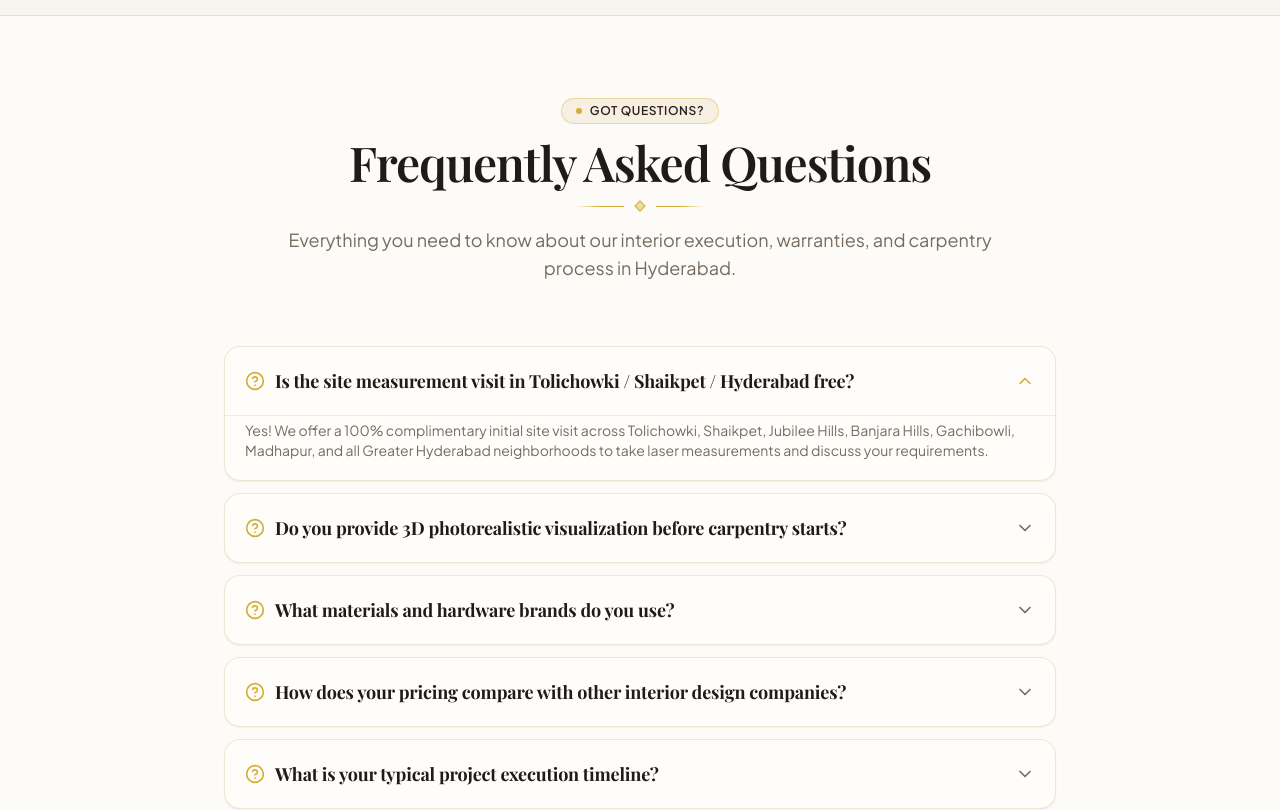
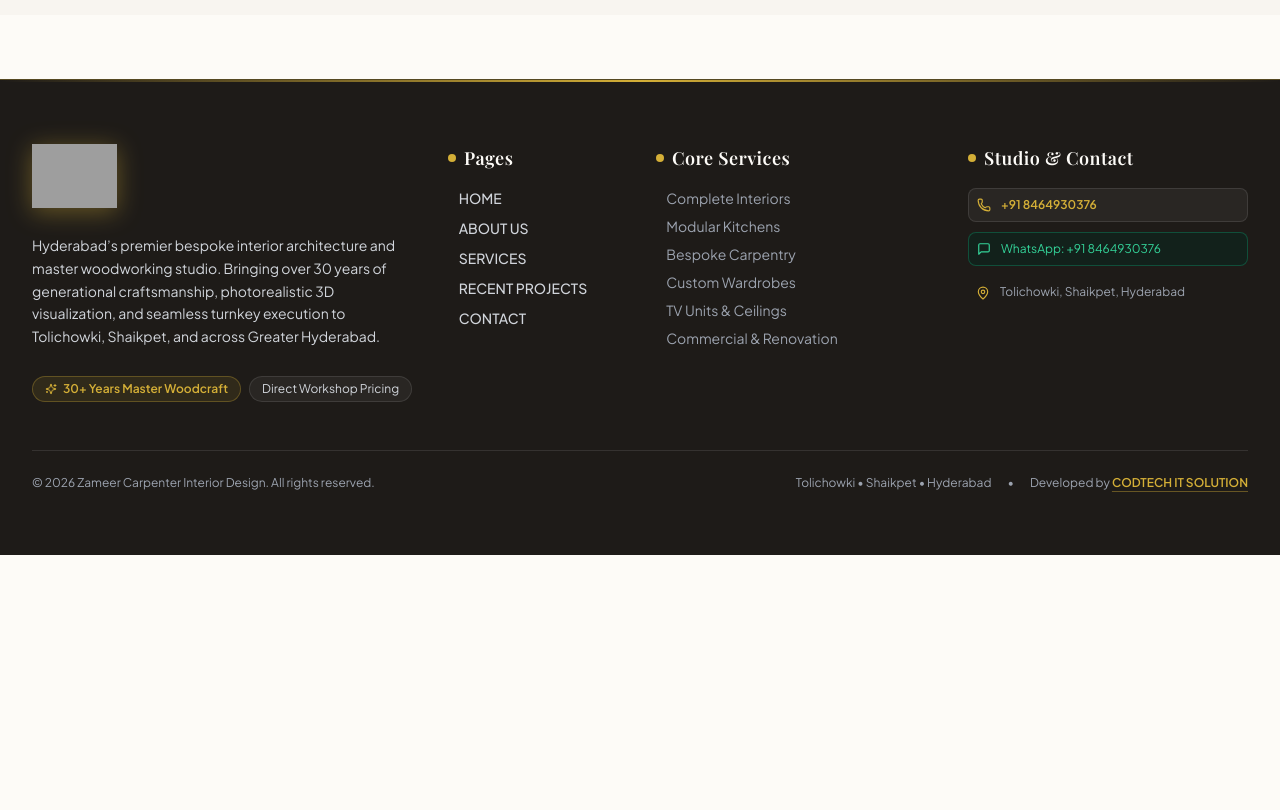
Before and after one commit to gouravboga12-rgb/Zameer-Carpenter-Interior-Design, a React (Vite) app: page /contact in a window 1280 px wide. Shown: the part 1640-2450 px from the top of the page. After the commit the page ends 2195 px from the top, so only its background shows below. Built offline with nearby package versions, Linux system fonts and the light colour scheme; grey boxes are pictures that could not be loaded; the HTML template or start-up script is replaced by a standard one; a web font is replaced by a local one.

Commit message:
Remove Frequently Asked Questions section from ContactPage

```diff
--- a/src/pages/ContactPage.jsx
+++ b/src/pages/ContactPage.jsx
@@ -1,38 +1,13 @@
-import React, { useState } from 'react';
+import React from 'react';
 import { motion } from 'framer-motion';
-import { Phone, MessageSquare, Mail, MapPin, Clock, ShieldCheck, Sparkles, ChevronDown, ChevronUp, Compass, Ruler, HelpCircle } from 'lucide-react';
+import { Phone, MessageSquare, Mail, MapPin, Clock, Sparkles } from 'lucide-react';
 import SectionHeading from '../components/ui/SectionHeading';
 import GoogleMapEmbed from '../components/ui/GoogleMapEmbed';
 import ConsultationForm from '../components/home/ConsultationForm';
 import { COMPANY_INFO } from '../data/companyInfo';
 import { getGeneralWhatsAppUrl } from '../utils/whatsapp';
 
-const FAQS = [
-  {
-    q: "Is the site measurement visit in Tolichowki / Shaikpet / Hyderabad free?",
-    a: "Yes! We offer a 100% complimentary initial site visit across Tolichowki, Shaikpet, Jubilee Hills, Banjara Hills, Gachibowli, Madhapur, and all Greater Hyderabad neighborhoods to take laser measurements and discuss your requirements."
-  },
-  {
-    q: "Do you provide 3D photorealistic visualization before carpentry starts?",
-    a: "Absolutely. We provide complete 2D layout drawings and photorealistic 3D renders of your modular kitchen, living room, and wardrobes so you can visualize the exact colors, finishes, and lighting before workshop manufacturing begins."
-  },
-  {
-    q: "What materials and hardware brands do you use?",
-    a: "We strictly use certified IS:710 Marine-Grade Boiling-Water-Proof (BWP) plywood for all wet zones (kitchens & vanities), premium calibrated core for wardrobes, and authentic German hardware fittings from Blum, Hettich, Hafele, and Ebco."
-  },
-  {
-    q: "How does your pricing compare with other interior design companies?",
-    a: "Because we manufacture directly in our local Hyderabad carpentry workshop without third-party contracting or costly commercial showroom overheads, our clients typically save 25% to 35% on turnkey execution while getting superior quality materials."
-  },
-  {
-    q: "What is your typical project execution timeline?",
-    a: "A 2BHK/3BHK modular kitchen and wardrobe package typically takes 25-35 working days from 3D approval to final handover. Complete turnkey villa interiors take 45-60 days with guaranteed on-time delivery milestones."
-  }
-];
-
 export default function ContactPage() {
-  const [openFaqIndex, setOpenFaqIndex] = useState(0);
-
   return (
     <div className="pt-24 sm:pt-28 pb-16 bg-luxury-bg">
 
@@ -144,7 +119,7 @@ export default function ContactPage() {
       </section>
 
       {/* 3. What to Expect from a Site Visit */}
-      <section className="py-16 bg-luxury-surface/50 border-y border-luxury-border">
+      <section className="py-16 bg-luxury-surface/50 border-t border-luxury-border">
         <div className="max-w-6xl mx-auto px-4 sm:px-6 lg:px-8">
           <SectionHeading
             badge="Site Visit Experience"
@@ -186,54 +161,6 @@ export default function ContactPage() {
         </div>
       </section>
 
-      {/* 4. Frequently Asked Questions (FAQ) Accordion */}
-      <section className="py-20 max-w-4xl mx-auto px-4 sm:px-6 lg:px-8">
-        <SectionHeading
-          badge="Got Questions?"
-          title="Frequently Asked Questions"
-          subtitle="Everything you need to know about our interior execution, warranties, and carpentry process in Hyderabad."
-        />
-
-        <div className="space-y-3">
-          {FAQS.map((faq, idx) => {
-            const isOpen = openFaqIndex === idx;
-
-            return (
-              <div
-                key={idx}
-                className="luxury-card rounded-2xl overflow-hidden border border-luxury-border shadow-sm transition-all"
-              >
-                <button
-                  onClick={() => setOpenFaqIndex(isOpen ? -1 : idx)}
-                  className="w-full p-5 text-left flex items-center justify-between gap-4 font-heading font-bold text-base sm:text-lg text-luxury-walnut hover:text-luxury-gold-dark transition-colors"
-                >
-                  <span className="flex items-center gap-2.5">
-                    <HelpCircle className="w-5 h-5 text-luxury-gold shrink-0" />
-                    <span>{faq.q}</span>
-                  </span>
-                  {isOpen ? (
-                    <ChevronUp className="w-5 h-5 text-luxury-gold shrink-0" />
-                  ) : (
-                    <ChevronDown className="w-5 h-5 text-luxury-muted shrink-0" />
-                  )}
-                </button>
-
-                {isOpen && (
-                  <motion.div
-                    initial={{ opacity: 0, height: 0 }}
-                    animate={{ opacity: 1, height: 'auto' }}
-                    exit={{ opacity: 0, height: 0 }}
-                    className="px-5 pb-5 pt-1 text-xs sm:text-sm text-luxury-muted leading-relaxed border-t border-luxury-border/60"
-                  >
-                    {faq.a}
-                  </motion.div>
-                )}
-              </div>
-            );
-          })}
-        </div>
-      </section>
-
     </div>
   );
 }
```
